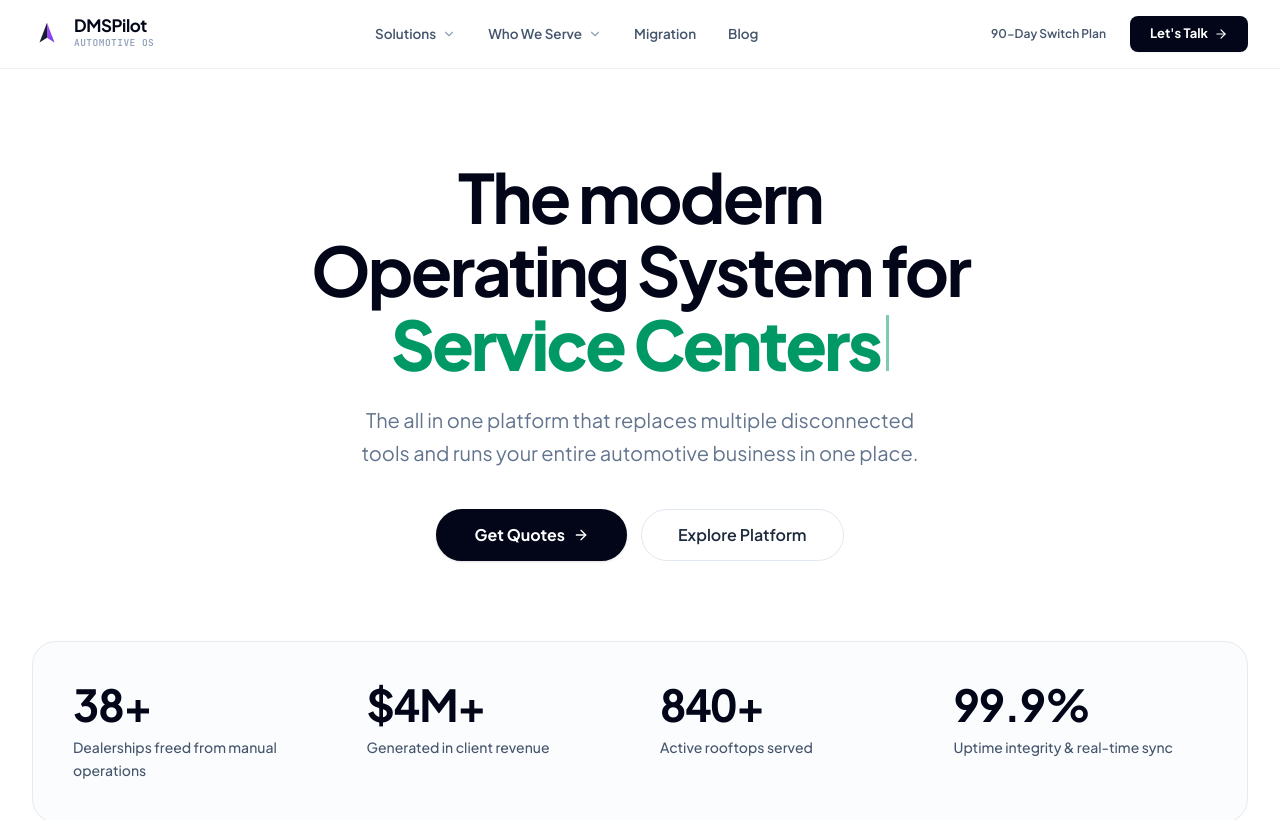
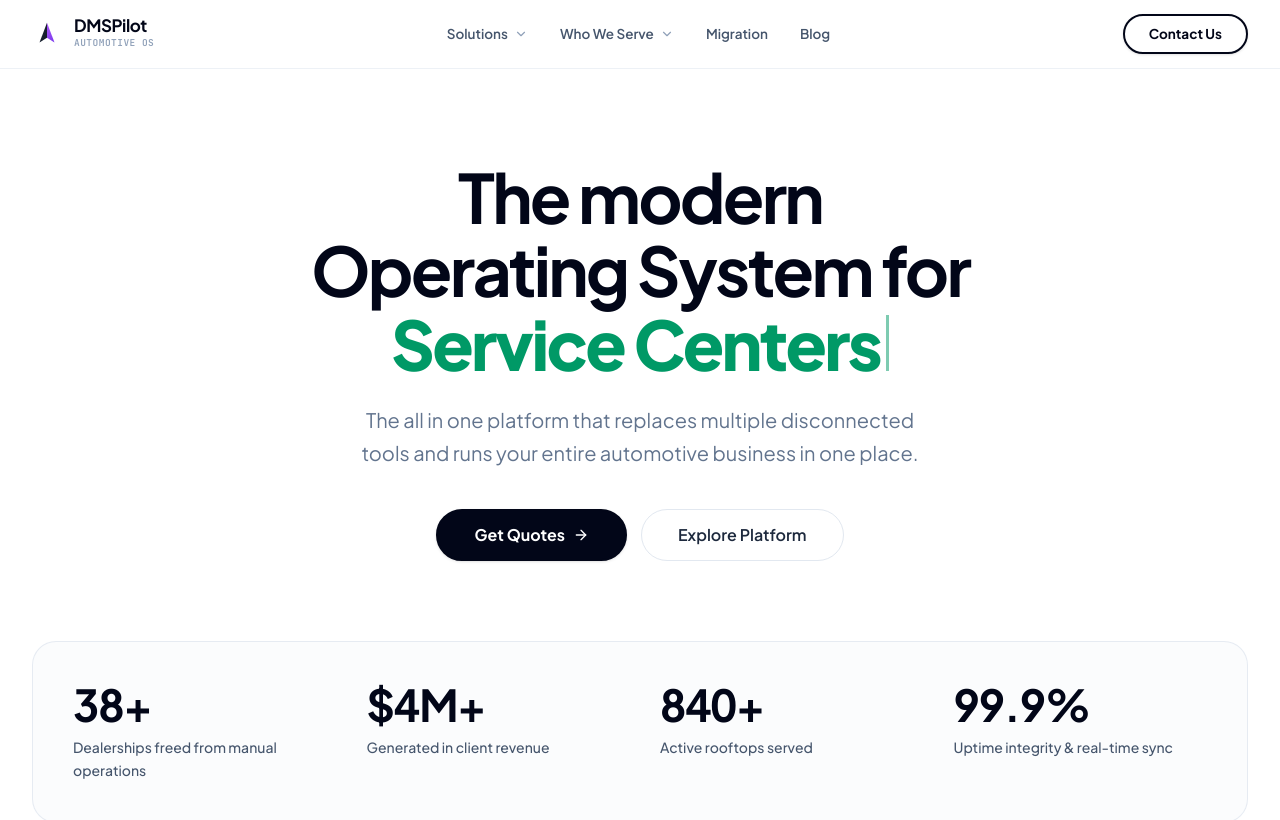
Before and after one commit to sadigul/Automotive-OS, a Next.js app: page / in a window 1280 px wide. Shown: the top 820 px of the page. Built offline with nearby package versions, Linux system fonts and the light colour scheme.

Commit message:
Remove switch button and restore earlier Contact Us button in header

```diff
--- a/components/Header.tsx
+++ b/components/Header.tsx
@@ -305,21 +305,19 @@ export function Header() {
           </Link>
         </nav>
 
-        {/* Right: Action CTA */}
-        <div className="hidden sm:flex items-center gap-3 shrink-0">
-          <Link
-            href="/migration"
-            className="text-xs font-semibold text-slate-600 hover:text-slate-950 px-3 py-2 transition-colors hidden xl:inline-block"
-          >
-            90-Day Switch Plan
-          </Link>
+        {/* Right: Contact Us Button with Smooth Fill Sweep Interaction */}
+        <div className="hidden md:flex items-center gap-3 shrink-0">
           <Link href="/contact-us">
             <button
               type="button"
-              className="h-9 px-4 sm:px-5 rounded-lg bg-slate-950 text-white text-xs sm:text-[13px] font-bold hover:bg-slate-800 active:scale-[0.98] transition-all shadow-xs flex items-center gap-1.5 cursor-pointer"
+              className="relative group overflow-hidden h-10 px-6 rounded-full bg-white text-slate-950 text-[13.5px] font-bold border-2 border-slate-950 flex items-center justify-center transition-all duration-300 shadow-sm"
             >
-              <span>Let's Talk</span>
-              <ArrowRight className="w-3.5 h-3.5" />
+              {/* Smooth Black Fill Sweep on Hover */}
+              <span className="absolute inset-0 bg-slate-950 scale-x-0 group-hover:scale-x-100 transition-transform duration-300 origin-left ease-out" />
+
+              <span className="relative z-10 transition-colors duration-300 group-hover:text-white">
+                Contact Us
+              </span>
             </button>
           </Link>
         </div>
@@ -396,12 +394,11 @@ export function Header() {
                 onClick={() => setIsMobileMenuOpen(false)}
                 className="w-full mt-2"
               >
-                <button
-                  type="button"
-                  className="w-full h-10 rounded-lg bg-slate-950 text-white text-sm font-bold flex items-center justify-center gap-2 hover:bg-slate-800 transition-colors cursor-pointer"
-                >
-                  <span>Let's Talk</span>
-                  <ArrowRight className="w-4 h-4" />
+                <button className="relative group overflow-hidden w-full h-11 rounded-full bg-white text-slate-950 text-sm font-bold border-2 border-slate-950 flex items-center justify-center transition-all duration-300">
+                  <span className="absolute inset-0 bg-slate-950 scale-x-0 group-hover:scale-x-100 transition-transform duration-300 origin-left ease-out" />
+                  <span className="relative z-10 transition-colors duration-300 group-hover:text-white">
+                    Contact Us
+                  </span>
                 </button>
               </Link>
             </div>
```
